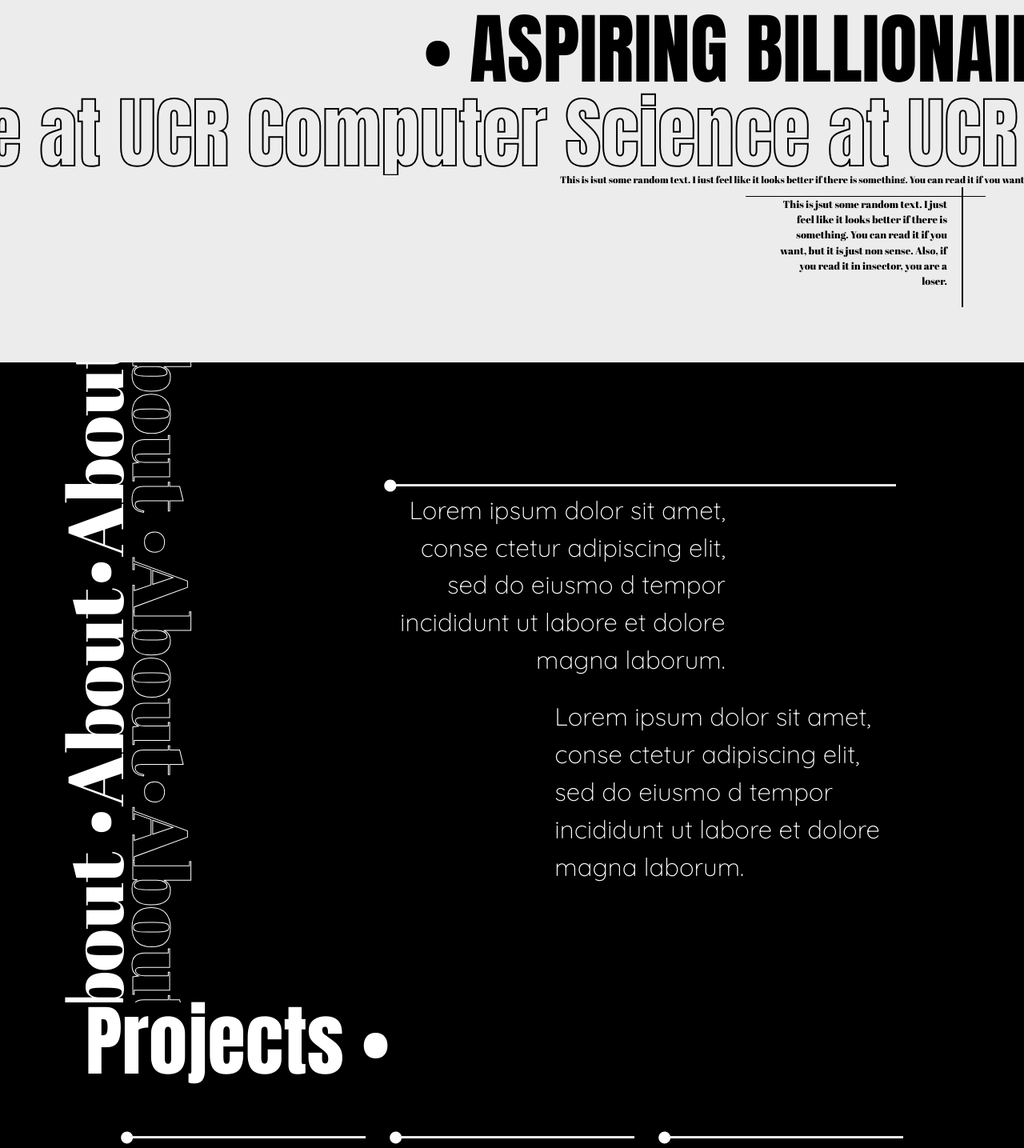
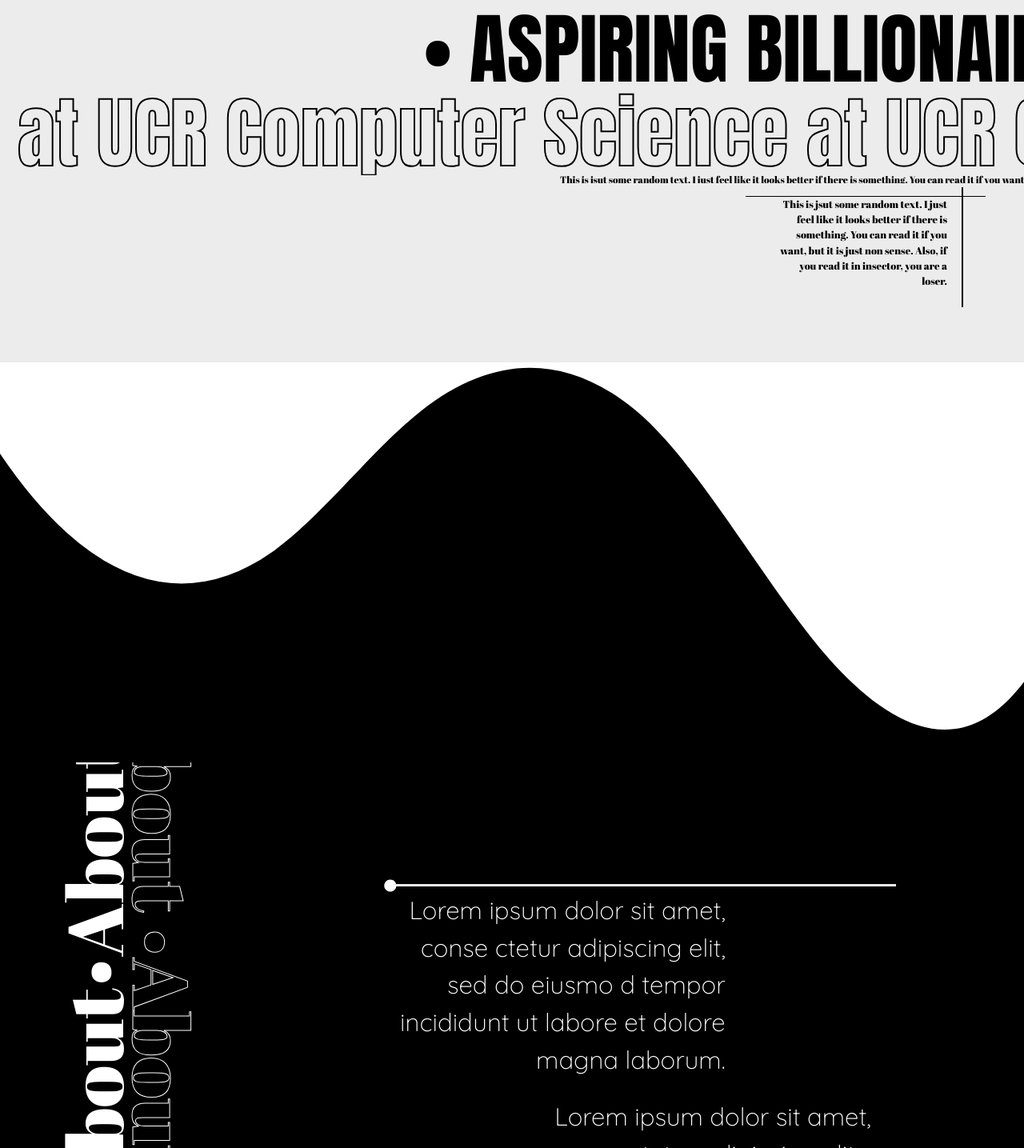
Before and after one commit to menthy-wu/menthy-wu.github.io, a Next.js app: page / in a window 1280 px wide. Shown: the part 355-1790 px from the top of the page at 80% size. Built offline with nearby package versions, Linux system fonts and the light colour scheme.

Commit message:
the coolest transition

```diff
--- a/components/About.jsx
+++ b/components/About.jsx
@@ -1,10 +1,13 @@
 import React from "react";
 import { FaCircle } from "react-icons/fa";
+import WaveDivider from '../components/WaveDivider';
 
 const About = () => {
   return (
-    <section id="about" className="bg-black w-full h-[800px] flex flex-row min-h-screen  sticky top-0">
-      <div className="w-1/4 justify-center items-center flex">
+    <section id="about" className=" w-full flex flex-col min-h-screen mb-[400px] sticky top-0 items-start justify-start">
+      <WaveDivider />
+      <div className="bg-black w-full m-0 p-0 flex flex-row min-h-screen">
+        <div className="w-1/4 justify-center items-center flex ">
           <div className="flex flex-row h-full">
             <div className="h-full w-[105px] flex justify-center items-center overflow-hidden">
               <div className="rotate-270 whitespace-nowrap font-abril text-10xl text-white ">About •About•About •</div>
@@ -18,8 +21,8 @@ const About = () => {
           <div className="w-2/3">
             <div className="flex flex-col items-start">
               <div className="flex items-center w-full">
-              <FaCircle className="text-white"/>
-              <hr className="ml-[-3px] bg-white h-[2px] w-full"/>
+                <FaCircle className="text-white" />
+                <hr className="ml-[-3px] bg-white h-[2px] w-full" />
               </div>
               <div className="font-quicksand text-white md:text-3xl w-2/3 text-right">
                 Lorem ipsum dolor sit amet, conse
@@ -35,7 +38,7 @@ const About = () => {
               </div>
             </div>
           </div>
-      </div>
+        </div></div>
     </section>
   );
 };
--- /dev/null
+++ b/components/WaveDivider.jsx
@@ -0,0 +1,39 @@
+import React, { useEffect, useRef, useState } from "react";
+import {
+    motion,
+    useScroll,
+    useSpring,
+    useTransform,
+    useMotionValue,
+    useVelocity,
+    useAnimationFrame
+} from "framer-motion";
+
+const WaveDivider = () => {
+    const [scrollPos, setScrollPos] = useState(0);
+    const { scrollY } = useScroll();
+    const variants = {
+        default: {
+            height: 500 * (1 - scrollPos / 1000)
+        },
+    }
+
+    useEffect(() => {
+        const onScroll = e => {
+            if (scrollY.current > 1000) {
+                setScrollPos(1000);
+            }
+            else { setScrollPos(scrollY.current); }
+        }
+        window.addEventListener("scroll", onScroll);
+
+    }, [])
+    return (
+        <div className="w-full flex items-end justify-center m-0 p-0">
+            <motion.svg variants={variants} animate="default" className="w-[103rem]" data-name="Layer 1" xmlns="http://www.w3.org/2000/svg" viewBox="0 0 1200 120" preserveAspectRatio="none">
+                <path d="M985.66,92.83C906.67,72,823.78,31,743.84,14.19c-82.26-17.34-168.06-16.33-250.45.39-57.84,11.73-114,31.07-172,41.86A600.21,600.21,0,0,1,0,27.35V120H1200V95.8C1132.19,118.92,1055.71,111.31,985.66,92.83Z" className="shape-fill" />
+            </motion.svg>
+        </div>
+    )
+}
+export default WaveDivider;
--- a/styles/globals.css
+++ b/styles/globals.css
@@ -47,3 +47,24 @@
   -moz-osx-font-smoothing: grayscale;
   text-rendering: optimizeLegibility;
 }
+
+.custom-shape-divider-bottom-1668987006 {
+  position: sticky;
+  top:0;
+  bottom: 0;
+  left: 0;
+  width: 100%;
+  overflow: hidden;
+  line-height: 0;
+}
+
+.custom-shape-divider-bottom-1668987006 svg {
+  position: sticky;
+  display: block;
+  width: calc(100% + 1.3px);
+  height: 500px;
+}
+
+.custom-shape-divider-bottom-1668987006 .shape-fill {
+  fill: #000000;
+}
```
Lines whose indentation alone changed are shown as unchanged.
